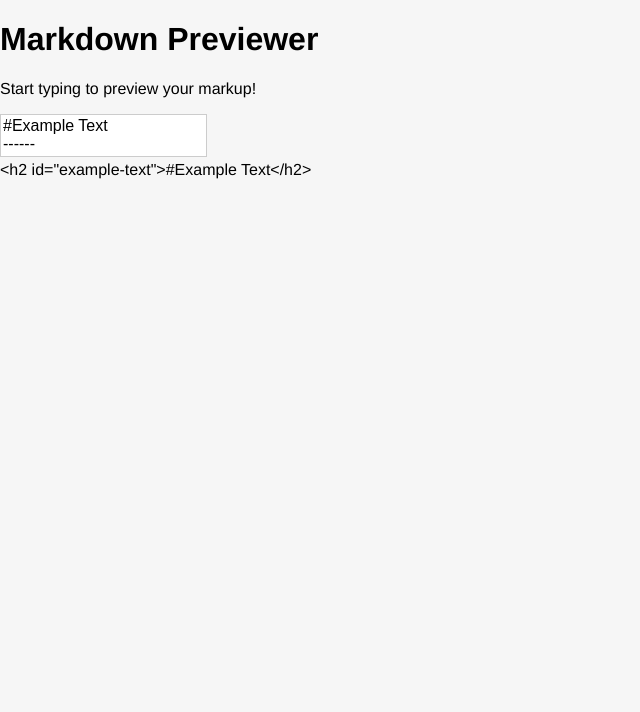
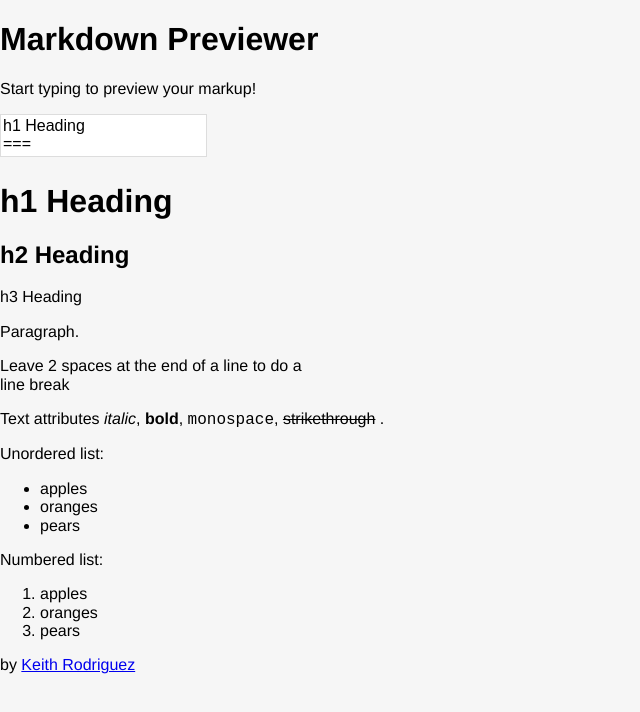
Before and after one commit to keithro/markdown-previewer, a React app: page / in a window 1280 px wide. Shown: the whole page, without its empty margins (0-640 px from the left). Built offline with nearby package versions, Linux system fonts and the light colour scheme.

Commit message:
Parse markdown

```diff
--- a/src/components/InputPane.js
+++ b/src/components/InputPane.js
@@ -4,27 +4,38 @@ export default class InputPane extends Component {
   constructor(props) {
     super(props);
 
-    this.state = { text: '#Example Text\n------' };
+    this.state = {
+      input: [
+        'h1 Heading\n===\n\n',
+        'h2 Heading\n---\n\n',
+        'h3 Heading\n\n',
+        'Paragraph.\n\n',
+        'Leave 2 spaces at the end of a line to do a  \nline break\n\n',
+        'Text attributes *italic*, **bold**, \n`monospace`, ~~strikethrough~~ .\n\n',
+        'Unordered list:\n  * apples\n  * oranges\n  * pears\n\n',
+        'Numbered list:\n  1. apples\n  2. oranges\n  3. pears\n\n',
+        'by [Keith Rodriguez](http://www.keithrodriguez.me)'
+      ].join('')
+    };
   }
 
   componentDidMount() {
-    this.props.handleInputChange(this.state.text);
-    // this.onInputChange(this.state.text);
+    this.props.handleInputChange(this.state.input);
   }
 
-  onInputChange(text) {
-    this.setState({ text });
-    this.props.handleInputChange(text);
+  onInputChange(input) {
+    this.setState({ input });
+    this.props.handleInputChange(input);
   }
 
   render() {
     return (
       <textarea
-        className='input-pane'
-        wrap='off'
-        value={this.state.text}
+        className="input-pane"
+        wrap="off"
+        value={this.state.input}
         onChange={event => this.onInputChange(event.target.value)}
       />
-      );
-    }
+    );
   }
+}
--- a/src/components/MarkdownApp.js
+++ b/src/components/MarkdownApp.js
@@ -8,39 +8,31 @@ export default class App extends Component {
   constructor(props) {
     super(props);
 
-    this.state = {};
-    this.parseInput = this.parseInput.bind(this);
+    this.state = { input: '' };
+    this.createMarkup = this.createMarkup.bind(this); // using arrow function below instead
   }
 
-  parseInput(text) {
-    const results = marked(text);
-    this.setState({ results });
+  createMarkup = () => {
+    const results = marked(this.state.input, {
+      // pedantic: false,
+      // gfm: true,
+      // tables: true,
+      // breaks: true,
+      sanitize: true,
+      // smartLists: true,
+      // smartypants: false,
+      // xhtml: false
+    });
+    return { __html: results };
   }
-
-  // componentDidMount() {
-  //   this.parseInput();
-  // }
 
   render() {
     return (
-      <div className="App">
+      <div className="container">
         <Header />
-        <InputPane
-          handleInputChange={this.parseInput} />
-        <OutputPane results={this.state.results} />
+        <InputPane handleInputChange={input => this.setState({ input })} />
+        <OutputPane createMarkup={this.createMarkup} />
       </div>
     );
   }
-
-  // render() {
-  //   return (
-  //     <div className="App">
-  //       <Header />
-  //       <InputPane
-  //         text={this.state.text}
-  //         handleInputChange={this.parseInput} />
-  //       <OutputPane results={this.state.result} />
-  //     </div>
-  //   );
-  // }
 }
--- a/src/components/OutputPane.js
+++ b/src/components/OutputPane.js
@@ -2,8 +2,11 @@ import React from 'react';
 
 const OutputPane = (props) => {
   return (
-    <div className="results">{props.results}</div>
-  )
-}
+    <div
+      className="results"
+      dangerouslySetInnerHTML={props.createMarkup()}
+    />
+  );
+};
 
 export default OutputPane;
--- a/src/sass/components/_input-pane.scss
+++ b/src/sass/components/_input-pane.scss
@@ -1,7 +1,9 @@
 .input-pane {
-  border: 1px solid #cccccc;
+  border: 1px solid #ddd;
   // font-family: ;
   outline: none;
   resize: none;
   overflow: auto;
+  max-width: 100%;
+  height: 100%
 }
```
Also changed, not shown: 1 other file.
